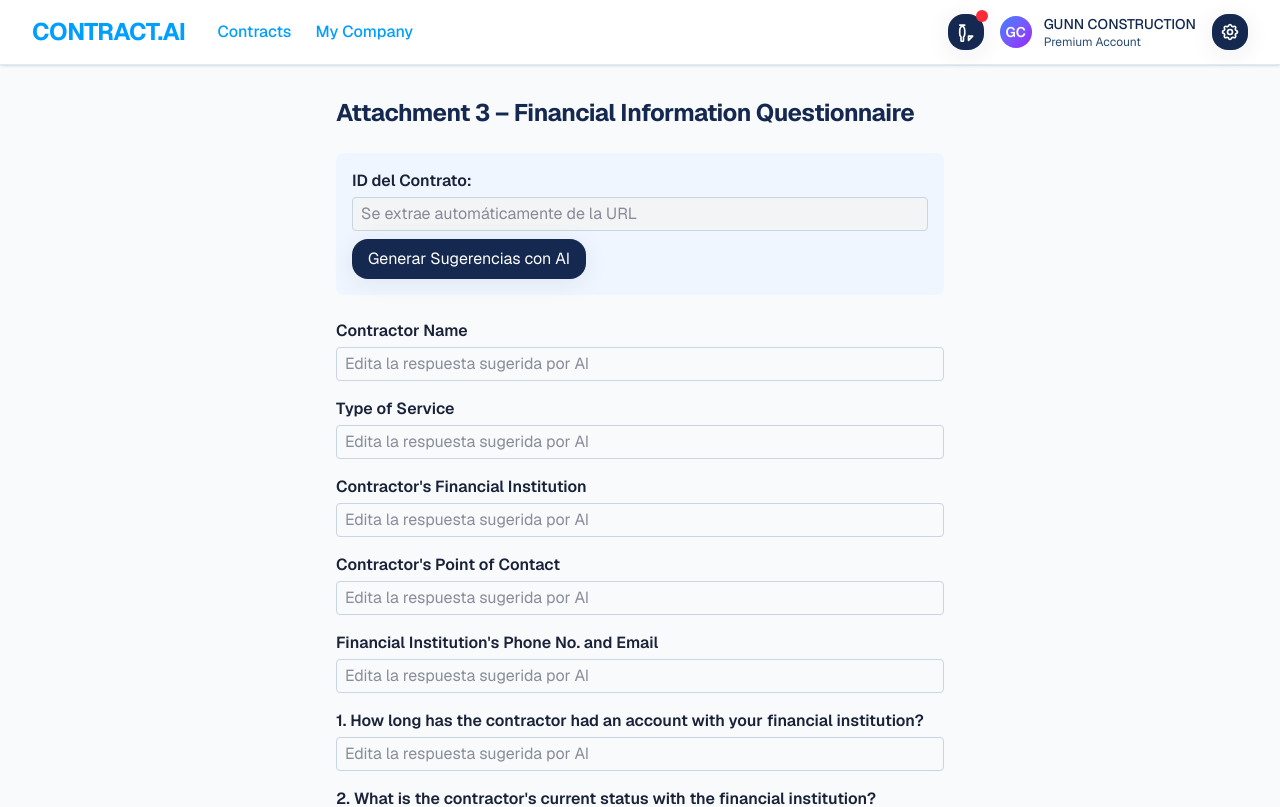
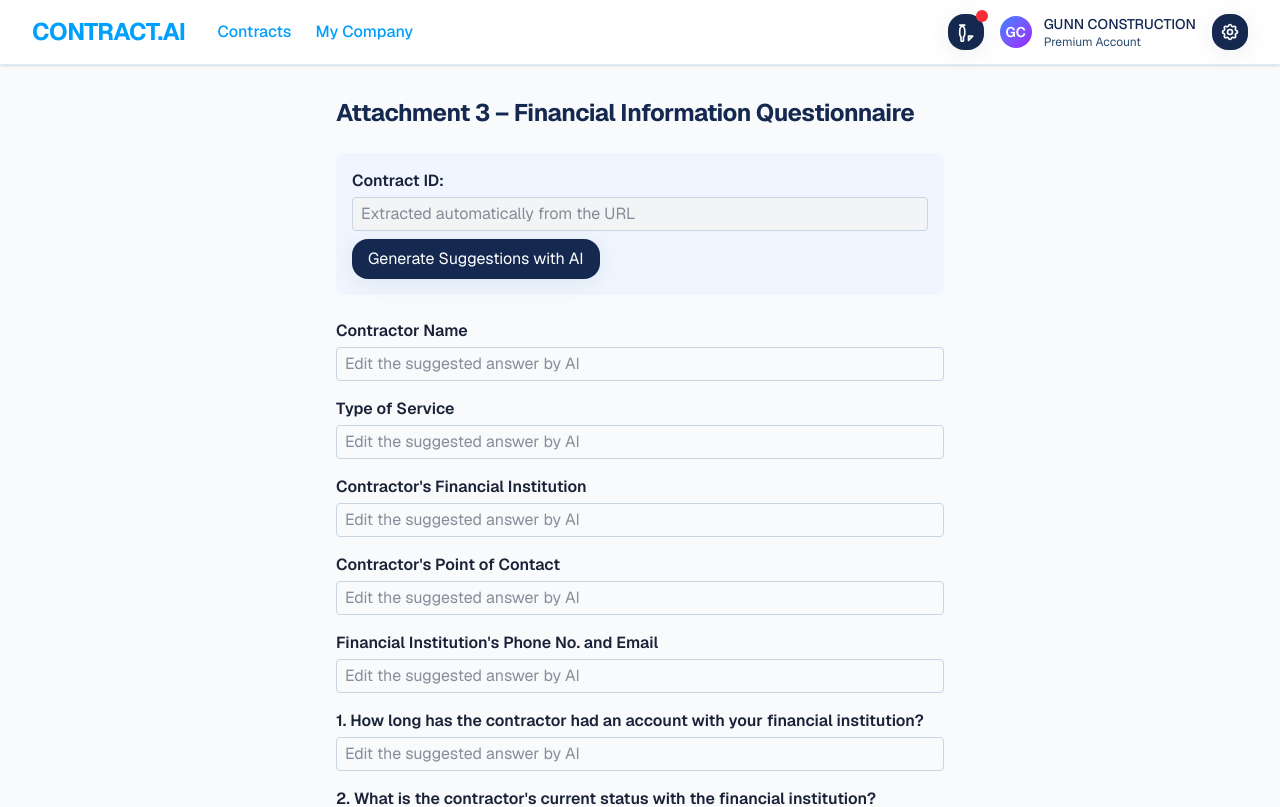
Before and after one commit to agarciaprogrammer/contract-proposal-ai-garcia, a Next.js app: page /attachments/3 in a window 1280 px wide. Shown: the top 807 px of the page. Built offline with nearby package versions, Linux system fonts and the light colour scheme.

Commit message:
Translate

```diff
--- a/src/app/attachments/3/page.tsx
+++ b/src/app/attachments/3/page.tsx
@@ -21,7 +21,7 @@ function Attachment3Page() {
 
   const generateSuggestions = async () => {
     if (!contractId) {
-      alert("Por favor ingresa el ID del contrato");
+      alert("Please enter the contract ID");
       return;
     }
 
@@ -34,14 +34,14 @@ function Attachment3Page() {
       });
 
       if (!res.ok) {
-        throw new Error("Error generando sugerencias");
+        throw new Error("Error generating suggestions");
       }
 
       const data = await res.json();
       setValues(data.suggestions);
     } catch (error) {
       console.error("Error:", error);
-      alert("Error generando sugerencias de AI");
+      alert("Error generating AI suggestions");
     } finally {
       setIsGenerating(false);
     }
@@ -68,13 +68,13 @@ function Attachment3Page() {
 
       <div className="mb-6 p-4 bg-blue-50 rounded-lg">
         <label className="block mb-2">
-          <span className="font-semibold">ID del Contrato:</span>
+          <span className="font-semibold">Contract ID:</span>
           <input
             type="text"
             className="mt-1 block w-full border border-slate-300 rounded px-2 py-1 bg-gray-100"
             value={contractId}
             onChange={(e) => setContractId(e.target.value)}
-            placeholder="Se extrae automáticamente de la URL"
+            placeholder="Extracted automatically from the URL"
             readOnly={!!searchParams.get("contractId")}
           />
         </label>
@@ -83,7 +83,7 @@ function Attachment3Page() {
           disabled={isGenerating || !contractId}
           className="rounded-md bg-blue-600 px-4 py-2 text-white hover:bg-blue-700 disabled:bg-gray-400 disabled:cursor-not-allowed"
         >
-          {isGenerating ? "Generando..." : "Generar Sugerencias con AI"}
+          {isGenerating ? "Generating..." : "Generate Suggestions with AI"}
         </button>
       </div>
 
@@ -94,7 +94,7 @@ function Attachment3Page() {
             className="mt-1 block w-full border border-slate-300 rounded px-2 py-1"
             value={values[label]}
             onChange={(e) => setValues({ ...values, [label]: e.target.value })}
-            placeholder="Edita la respuesta sugerida por AI"
+            placeholder="Edit the suggested answer by AI"
           />
         </label>
       ))}
@@ -111,7 +111,7 @@ function Attachment3Page() {
 
 export default function Attachment3PageWrapper() {
   return (
-    <Suspense fallback={<div>Cargando...</div>}>
+    <Suspense fallback={<div>Loading...</div>}>
       <Attachment3Page />
     </Suspense>
   );
```
